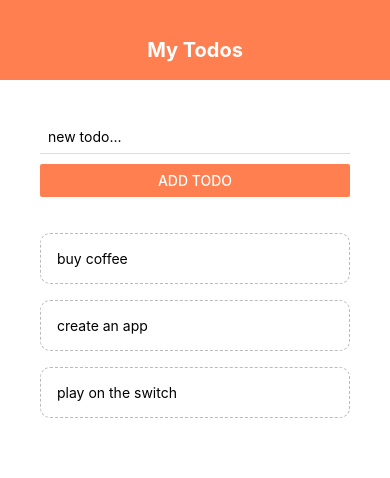
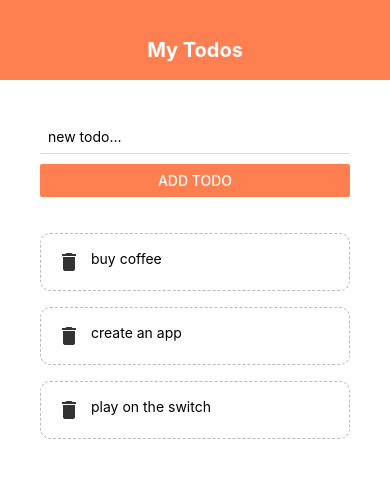
Before and after one commit to vinothsmart/reactnativetodoapp, a React Native app: screen / in a window 390 px wide. Shown: the top 478 px of the page. Built offline with nearby package versions, Linux system fonts and the light colour scheme.

Commit message:
added icons here

```diff
--- a/components/todoitem.js
+++ b/components/todoitem.js
@@ -1,13 +1,16 @@
-import React from 'react';
-import { StyleSheet, Text, View, TouchableOpacity } from 'react-native';
+import React from "react";
+import { StyleSheet, Text, View, TouchableOpacity } from "react-native";
+import { MaterialIcons } from "@expo/vector-icons";
 
 export default function TodoItem({ item, pressHandler }) {
-
   return (
     <TouchableOpacity onPress={() => pressHandler(item.key)}>
-         <Text style={styles.item}>{item.text}</Text>
+      <View style={styles.item}>
+        <MaterialIcons name="delete" size={24} color="#333" />
+        <Text style={styles.itemText}>{item.text}</Text>
+      </View>
     </TouchableOpacity>
-    )
+  );
 }
 
 const styles = StyleSheet.create({
@@ -17,6 +20,10 @@
     borderColor: "#bbb",
     borderWidth: 1,
     borderStyle: "dashed",
-        borderRadius: 10
-    }
+    borderRadius: 10,
+    flexDirection: "row",
+  },
+  itemText: {
+    marginLeft: 10,
+  },
 });
```
Lines whose indentation alone changed are shown as unchanged.
